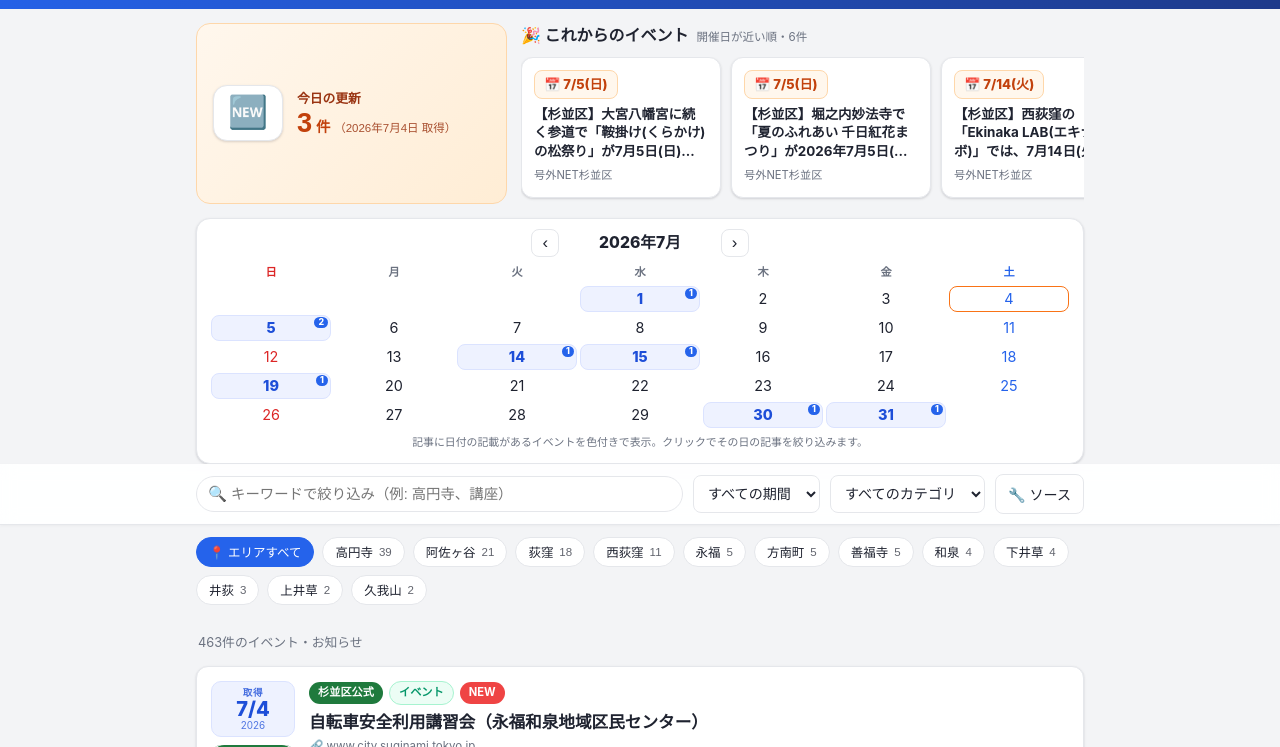
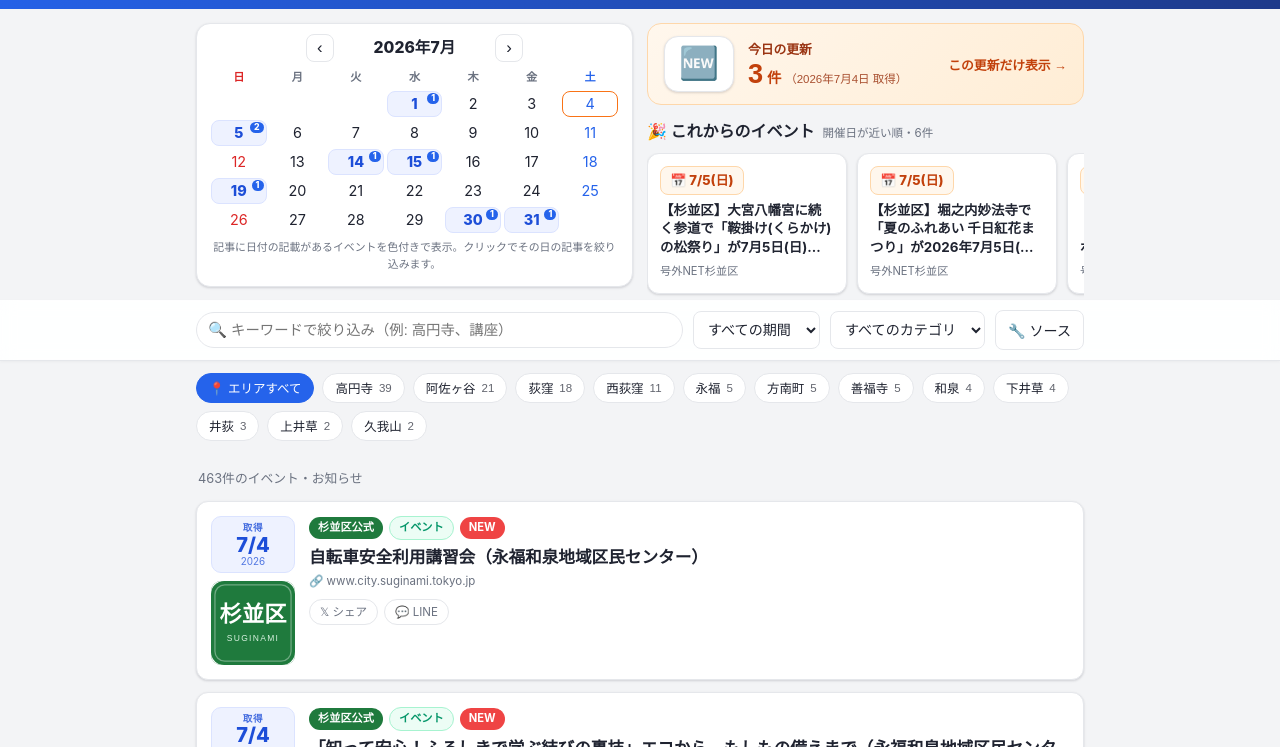
Before and after one commit to gghatano/suginami-matome, a plain HTML site: page index.html in a window 1280 px wide. Shown: the part 53-800 px from the top of the page. Drawn offline with Linux system fonts and the light colour scheme.

Commit message:
feat: 上部を左右2カラム化し最終更新をフッターへ (#24) (#27)
- 上部を .top-layout（flex）で2カラム化
  - 左カラム: カレンダー（幅半分）
  - 右カラム: 「今日の更新」＋「これからのイベント」を縦積み
- カラム内では各ラッパの max-width/余白をリセットして幅いっぱいに
- 720px以下のモバイルでは縦積みにフォールバック
- 「最終更新」表記をフッターに追加して情報を保持（#23で削除した分を復帰）


Claude-Session: https://claude.ai/code/session_01HD2gUdhw4mTeLHK3fhx9BG

Co-authored-by: Claude <noreply@anthropic.com>

```diff
--- a/index.html
+++ b/index.html
@@ -294,6 +294,7 @@
       max-width: 920px; margin: 8px auto 40px; padding: 0 16px;
       font-size: 0.74rem; color: var(--muted); text-align: center;
     }
+    footer .updated { margin-bottom: 6px; font-weight: 700; }
 
     @media (max-width: 520px) {
       .card { gap: 10px; padding: 12px; }
@@ -303,19 +304,23 @@
       .card h2 { font-size: 1rem; }
     }
 
-    /* ===== 今日の更新 + これからのイベント（横並び） ===== */
-    .top-row {
+    /* ===== 上部2カラム: 左=カレンダー / 右=今日の更新＋これからのイベント ===== */
+    .top-layout {
       max-width: 920px; margin: 14px auto 0; padding: 0 16px;
-      display: flex; flex-wrap: wrap; gap: 14px; align-items: stretch;
+      display: flex; gap: 14px; align-items: flex-start;
     }
-    .top-row .hero { flex: 1 1 230px; margin: 0; padding: 0; max-width: none; }
-    .top-row .upcoming-wrap { flex: 3 1 320px; min-width: 0; margin: 0; padding: 0; }
-    .top-row .today { height: 100%; }
-    /* 横並び時はコンパクトにするため誘導テキストを省略 */
-    .top-row .today .go { display: none; }
-    @media (max-width: 640px) {
-      .top-row { gap: 10px; }
-      .top-row .today .go { display: block; }
+    .top-layout .col-cal { flex: 1 1 0; min-width: 0; }
+    .top-layout .col-info {
+      flex: 1 1 0; min-width: 0;
+      display: flex; flex-direction: column; gap: 14px;
+    }
+    /* カラム内では各ラッパの max-width / 余白をリセットして幅いっぱいに */
+    .top-layout .cal-wrap,
+    .top-layout .hero,
+    .top-layout .upcoming-wrap { max-width: none; margin: 0; padding: 0; }
+    /* 狭い画面では縦積みにフォールバック */
+    @media (max-width: 720px) {
+      .top-layout { flex-direction: column; gap: 12px; }
     }
 
     /* ===== 今日の更新バナー ===== */
@@ -503,12 +508,15 @@
     </div>
   </header>
 
-  <div class="top-row" id="top-row">
-    <div class="hero" id="hero"></div>
-    <div class="upcoming-wrap" id="upcoming"></div>
+  <div class="top-layout">
+    <div class="col-cal">
+      <div class="cal-wrap" id="cal-wrap"></div>
+    </div>
+    <div class="col-info">
+      <div class="hero" id="hero"></div>
+      <div class="upcoming-wrap" id="upcoming"></div>
+    </div>
   </div>
-
-  <div class="cal-wrap" id="cal-wrap"></div>
 
   <div class="toolbar">
     <div class="inner">
@@ -541,6 +549,7 @@
   <button id="toTop" title="上に戻る" aria-label="上に戻る">↑</button>
 
   <footer>
+    <div class="updated" id="updated"></div>
     データは各配信元サイトの公開情報を集約したものです。詳細・最新情報は各リンク先をご確認ください。<br>
     アイコンは各サイトのファビコンを表示しています。
   </footer>
@@ -1049,6 +1058,9 @@
         (it.published_at || it.fetched_at || "") > m ? (it.published_at || it.fetched_at || "") : m, "");
       state.newestFetched = state.items.reduce((m, it) =>
         (it.fetched_at || "") > m ? it.fetched_at : m, "");
+      if (state.newestFetched) {
+        document.getElementById("updated").textContent = `最終更新: ${fmtFull(state.newestFetched)}・全${state.items.length}件`;
+      }
 
       buildChips();
       buildAreaChips();
```
